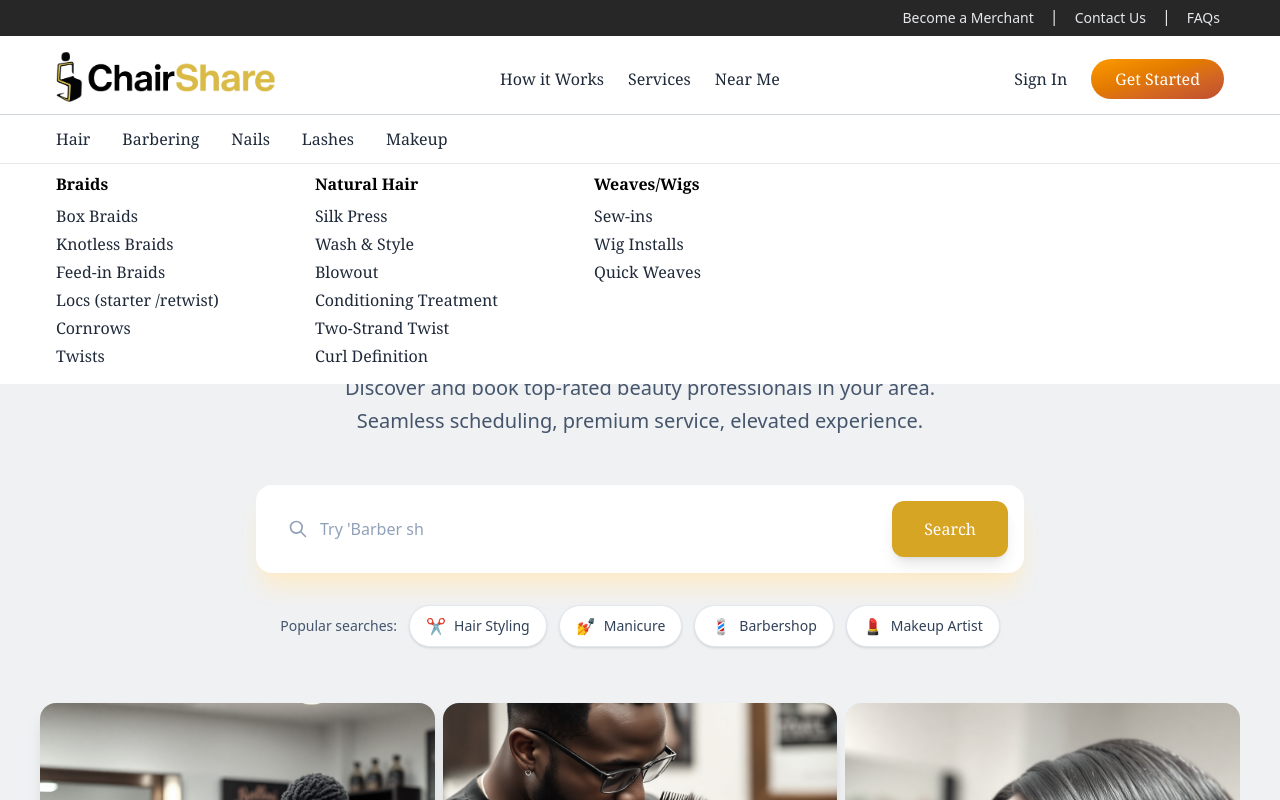
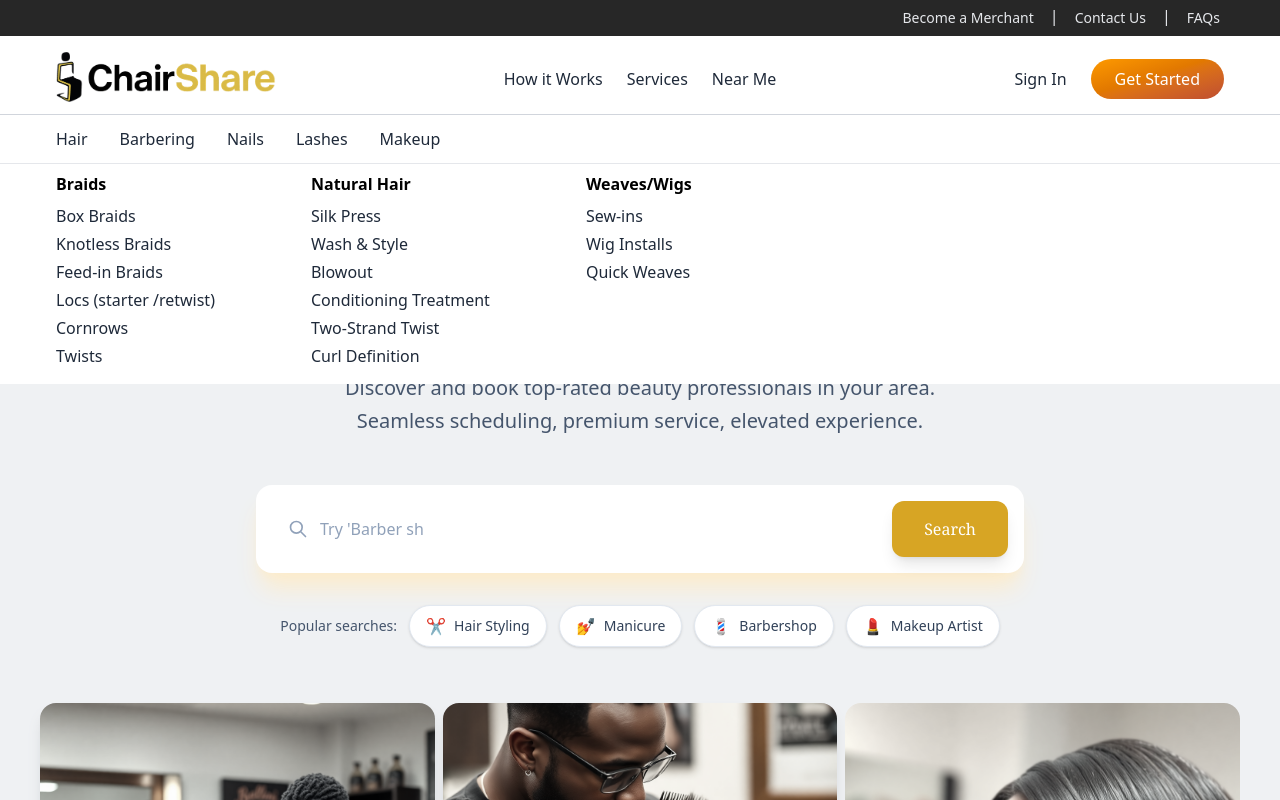
Before and after one commit to KayviaHarriott/chair-share, a React (Vite) app: page / in a window 1280 px wide. Shown: the top 800 px of the page. Built offline with nearby package versions, Linux system fonts and the light colour scheme.

Commit message:
Temporarily removed serif font

```diff
--- a/src/navigation/NavBar.tsx
+++ b/src/navigation/NavBar.tsx
@@ -100,12 +100,12 @@ export const NavBar = () => {
                 <img className="h-[50px]" src="./imgs/HorizontalLogo.png" />
               </Link>
             </div>
-            <div className="w-1/3 flex items-center justify-center font-serif gap-6">
+            <div className="w-1/3 flex items-center justify-center  gap-6">
               <Link to="/about">How it Works</Link>
               <Link to="/merchants">Services</Link>
               <Link to="/">Near Me</Link>
             </div>
-            <div className="w-1/3 flex justify-end items-center gap-6 font-serif">
+            <div className="w-1/3 flex justify-end items-center gap-6 ">
               <Link to="/merchants">Sign In</Link>
               <Link
                 className="bg-linear-to-br from-amber-500 to-[#BF4E30] px-6 py-2 text-white rounded-full"
@@ -126,7 +126,7 @@ export const NavBar = () => {
                 onMouseEnter={() => setHoveredCategory(category.name)}
                 onMouseLeave={() => setHoveredCategory(null)}
               >
-                <button className="font-serif text-md hover:text-amber-600 transition-colors">
+                <button className=" text-md hover:text-amber-600 transition-colors">
                   {category.name}
                 </button>
               </div>
@@ -139,7 +139,7 @@ export const NavBar = () => {
          hoveredCategory === category.name && (
            <div key={category.name} className="absolute top-full left-0 w-full bg-white   border-gray-200 px-6 pt-2 pb-4 z-50 flex justify-center">
             <div className="max-w-[1200px] w-full px-4">
-             <div className="flex gap-24 font-serif">
+             <div className="flex gap-24 ">
                {category.subcategories.map((subcategory, index) => (
                  <div key={index}>
                    <p className="pb-2 font-bold ">{subcategory.title}</p>
```
